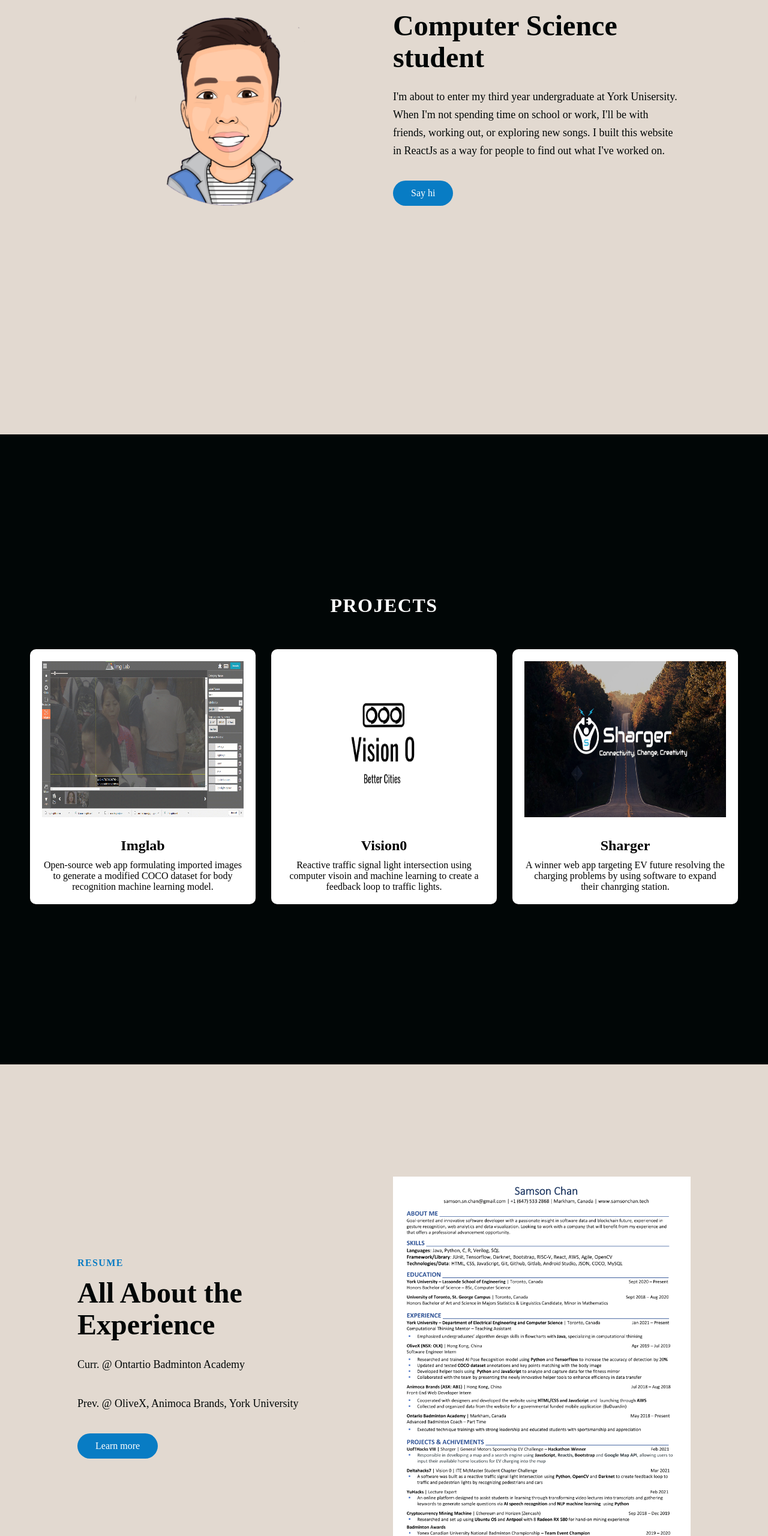
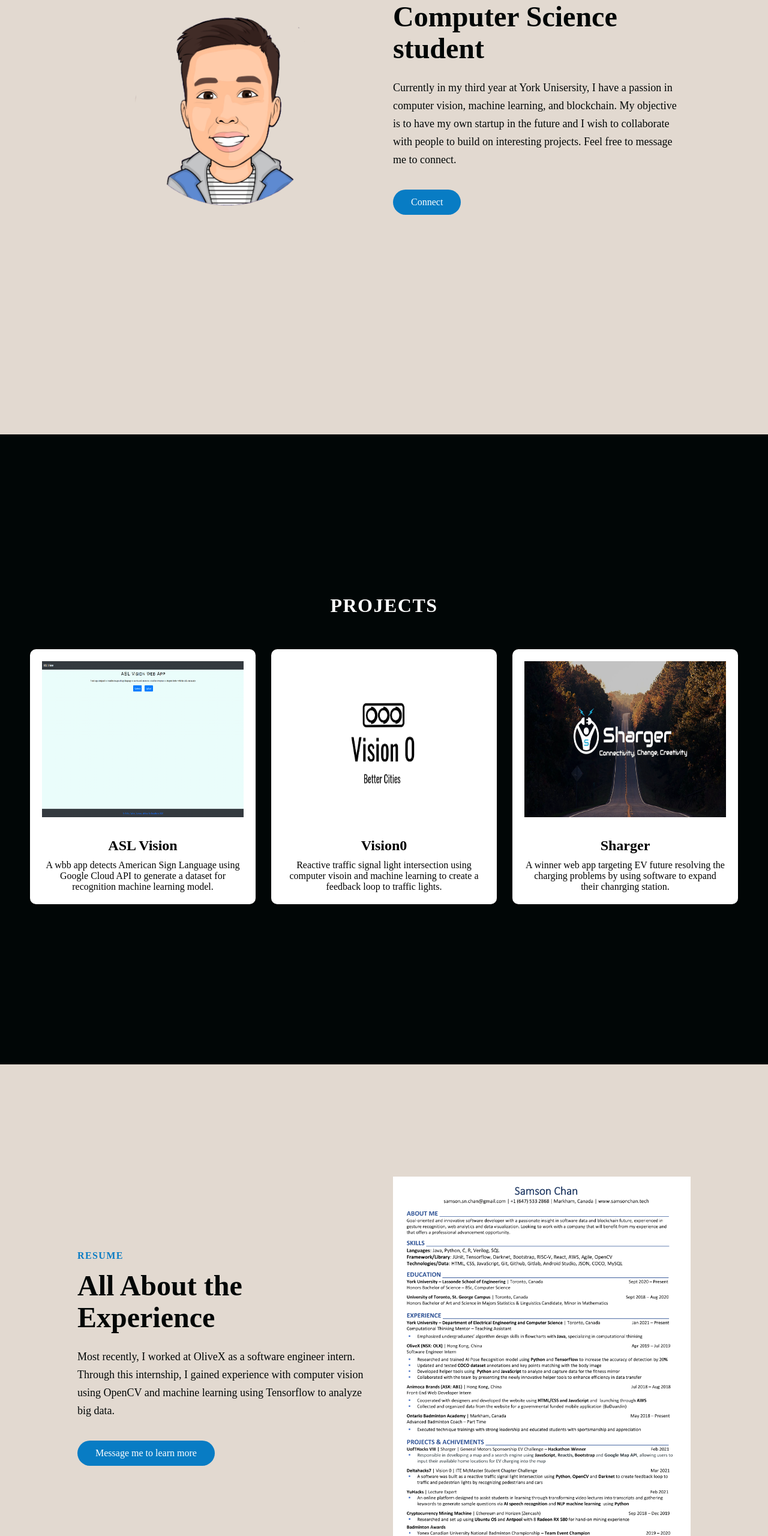
Before and after one commit to samsoncn/samsonchan, a React (Create React App) app in the folder samson-offical/: page / in a window 1280 px wide. Shown: the part 1346-3906 px from the top of the page at 60% size. Built offline with nearby package versions, Linux system fonts and the light colour scheme; a web font is replaced by a local one.

Commit message:
update content

```diff
--- a/samson-offical/src/components/Contact/index.js
+++ b/samson-offical/src/components/Contact/index.js
@@ -51,7 +51,7 @@ const Contact = () => {
           <Icon to="/">SCHAN</Icon>
           <FormContent>
             <Form action="#" onSubmit={sendEmail}>
-              <FormH1>Say Hello!</FormH1>
+              <FormH1>Contact me</FormH1>
               <FormLabel htmlFor="for">Full Name</FormLabel>
               <FormEmailInput type="text" name="fullName" required />
 
--- a/samson-offical/src/components/InfoSection/Data.js
+++ b/samson-offical/src/components/InfoSection/Data.js
@@ -6,8 +6,8 @@ export const homeObjOne = {
   topLine: "About-Samson ",
   headline: "Computer Science student",
   description:
-    "I'm about to enter my third year undergraduate at York Unisersity. When I'm not spending time on school or work, I'll be with friends, working out, or exploring new songs. I built this website in ReactJs as a way for people to find out what I've worked on. ",
-  buttonLabel: "Say hi",
+    "Currently in my third year at York Unisersity, I have a passion in computer vision, machine learning, and blockchain. My objective is to have my own startup in the future and I wish to collaborate with people to build on interesting projects. Feel free to message me to connect.",
+  buttonLabel: "Connect",
   imgStart: true,
   img: require("../../images/me-3.png"),
   alt: "About",
@@ -41,9 +41,10 @@ export const homeObjThree = {
   lightTextDesc: true,
   topLine: "Resume",
   headline: "All About the Experience",
-  description: "Curr. @ Ontartio Badminton Academy ",
-  description2: "Prev. @ OliveX, Animoca Brands, York University",
-  buttonLabel: "Learn more",
+  description:
+    "Most recently, I worked at OliveX as a software engineer intern. Through this internship, I gained experience with computer vision using OpenCV and machine learning using Tensorflow to analyze big data. ",
+  // description2: "Prev. @ OliveX, Animoca Brands, York University",
+  buttonLabel: "Message me to learn more",
   imgStart: false,
   img: require("../../images/resume.png"),
   alt: "resume",
--- a/samson-offical/src/components/Projects/index.js
+++ b/samson-offical/src/components/Projects/index.js
@@ -9,7 +9,7 @@ import {
   ProjectsP,
   ProjectA,
 } from "./ProjectsElement";
-import Icon1 from "../../images/imglab-1.gif";
+import Icon1 from "../../images/ASL.png";
 import Icon2 from "../../images/vision0.png";
 import Icon3 from "../../images/sharger.png";
 
@@ -19,12 +19,12 @@ const Projects = () => {
       <ProjectsH1>Projects</ProjectsH1>
       <ProjectsWrapper>
         <ProjectsCard>
-          <ProjectA href="https://github.com/samsoncn/imglab">
+          <ProjectA href="https://devpost.com/software/asl-vision/">
             <ProjectsIcon src={Icon1} />
-            <ProjectsH2>Imglab</ProjectsH2>
+            <ProjectsH2>ASL Vision</ProjectsH2>
             <ProjectsP>
-              Open-source web app formulating imported images to generate a
-              modified COCO dataset for body recognition machine learning model.{" "}
+              A wbb app detects American Sign Language using Google Cloud API to
+              generate a dataset for recognition machine learning model.{" "}
             </ProjectsP>
           </ProjectA>
         </ProjectsCard>
```
Also changed, not shown: samson-offical/src/images/ASL.png (added).
